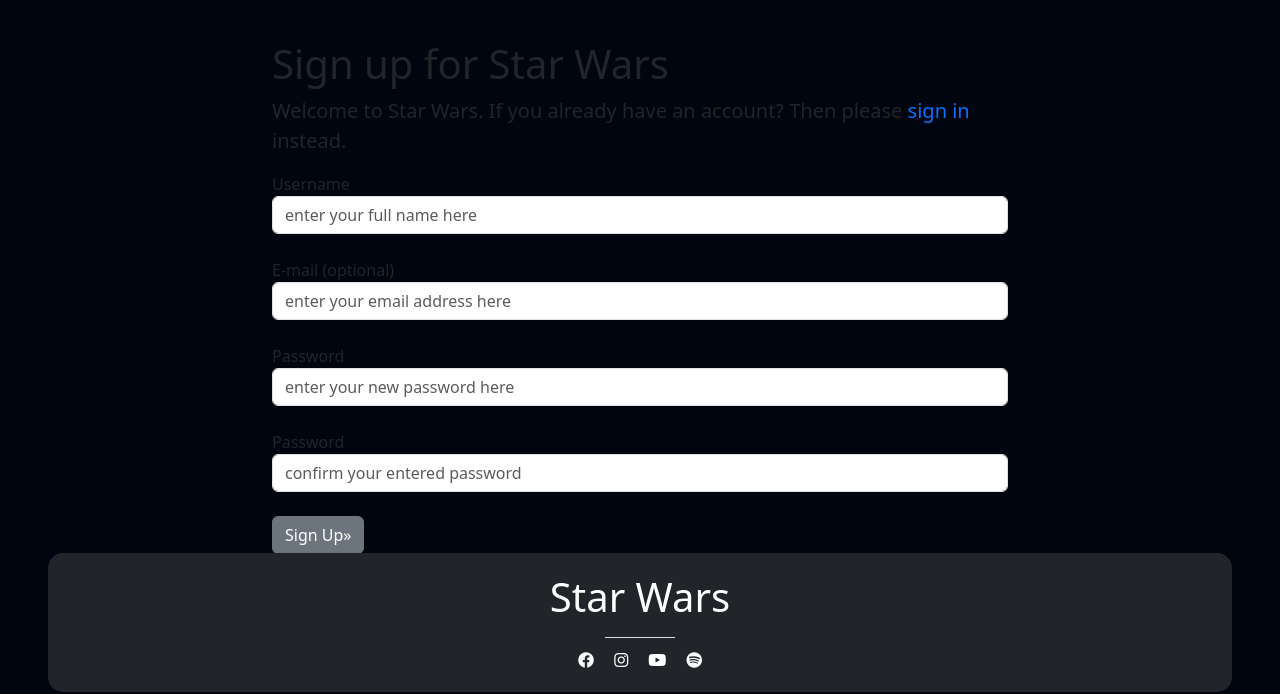
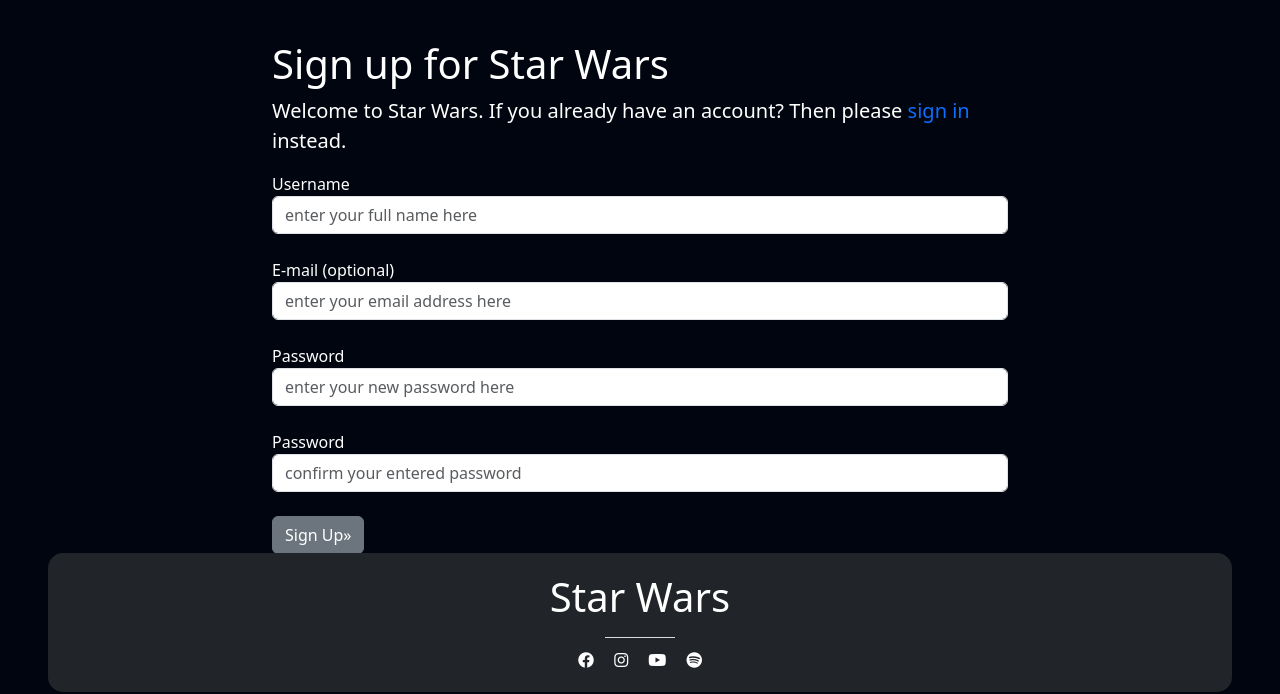
Before and after one commit to violaberg/star-wars-hackathon-2024, a Django app: page /accounts/signup/ in a window 1280 px wide. Shown: the part 92-786 px from the top of the page. Run offline with Django 4.2, Linux system fonts and the light colour scheme; some libraries are stand-ins or nearby versions.

Commit message:
style: Whiten signup labels and texts for contrast

```diff
--- a/templates/account/signup.html
+++ b/templates/account/signup.html
@@ -8,8 +8,8 @@
 <div class="container">
     <div class="row">
         <div class="col-md-8 offset-md-2 mt-4">
-            <h2 class="fs-1">{% trans "Sign up for Star Wars" %}</h2>
-            <p class="fs-5">{% blocktrans %}Welcome to Star Wars. If you already have an account? Then please <a
+            <h2 class="fs-1 text-white">{% trans "Sign up for Star Wars" %}</h2>
+            <p class="fs-5 text-white">{% blocktrans %}Welcome to Star Wars. If you already have an account? Then please <a
                     class="link text-decoration-none" href="{{ login_url }}">sign in</a> instead.{% endblocktrans %}
             </p>
         </div>
@@ -25,7 +25,7 @@
                 </div>
                 <div>
                     {{ form.username.errors }}
-                    <label for="id_username">Username</label>
+                    <label for="id_username" class="text-white">Username</label>
                     <input type="text" class="form-control" name="username"
                         placeholder="enter your full name here" id="id_username" minlength="1" maxlength="150"
                         required>
@@ -33,21 +33,21 @@
                 <br>
                 <div>
                     {{ form.email.errors }}
-                    <label for="id_email">E-mail (optional)</label>
+                    <label for="id_email" class="text-white">E-mail (optional)</label>
                     <input type="email" class="form-control" name="email" id="id_email"
                         placeholder="enter your email address here" minlength="1" maxlength="320">
                 </div>
                 <br>
                 <div>
                     {{ form.password1.errors }}
-                    <label for="id_password1">Password</label>
+                    <label for="id_password1" class="text-white">Password</label>
                     <input type="password" class="form-control" name="password1" id="id_password1"
                         placeholder="enter your new password here" minlength="5" maxlength="50" required>
                 </div>
                 <br>
                 <div>
                     {{ form.password2.errors }}
-                    <label for="id_password2">Password</label>
+                    <label for="id_password2" class="text-white">Password</label>
                     <input type="password" class="form-control" name="password2" id="id_password2"
                         placeholder="confirm your entered password" minlength="5" maxlength="50" required>
                 </div>
```
Also changed, not shown: db.sqlite3.
